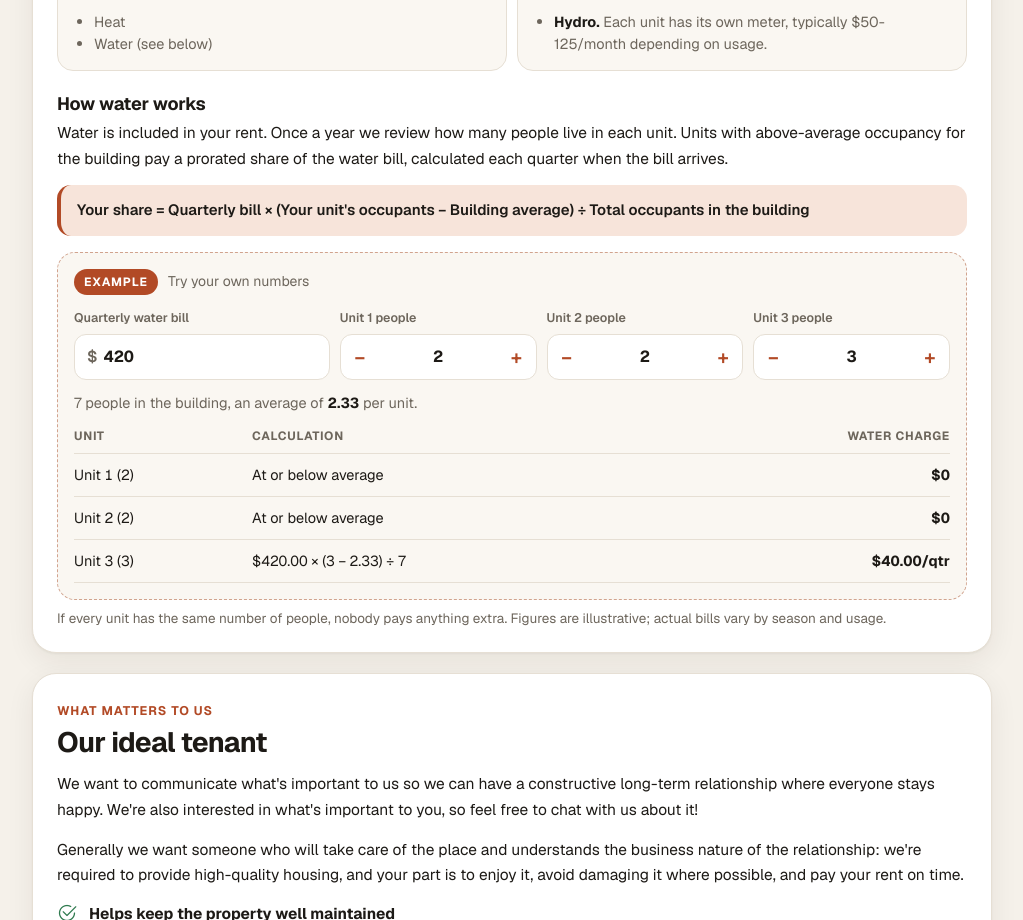
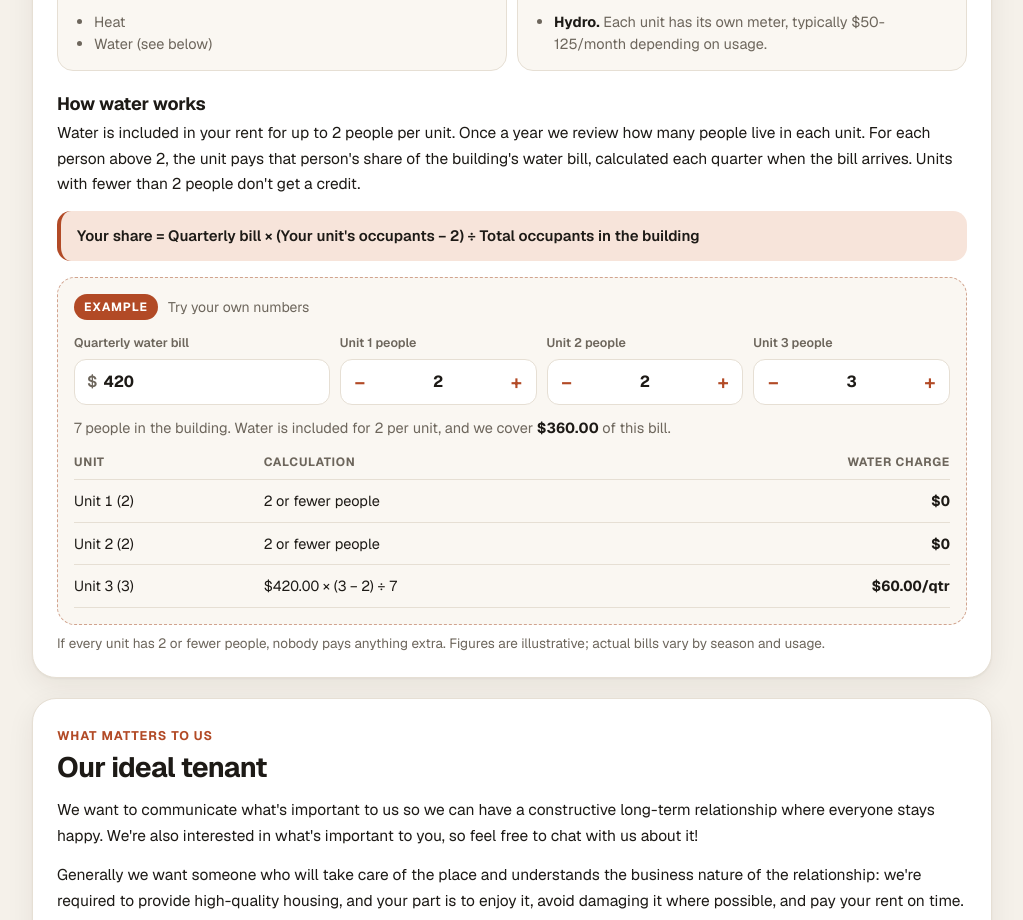
Before and after one commit to ndroo/parking, a Next.js app: page /guide in a window 1280 px wide. Shown: the part 2020-2940 px from the top of the page, without its empty margins (128-1151 px from the left). Built offline with nearby package versions, Linux system fonts and the light colour scheme; no server answers.

Commit message:
Water: fixed 2-person allowance per unit, no credits below
Co-Authored-By: Claude Opus 5.5 (1M context) <noreply@anthropic.com>

```diff
--- a/src/app/guide/WaterCalculator.tsx
+++ b/src/app/guide/WaterCalculator.tsx
@@ -3,22 +3,22 @@ import { useState } from "react";
 import g from "./guide.module.css";
 
 const money = (n: number) => n.toLocaleString("en-CA", { style: "currency", currency: "CAD", minimumFractionDigits: 2, maximumFractionDigits: 2 });
-const fmt = (n: number) => (Number.isInteger(n) ? String(n) : n.toFixed(2));
 
 // Interactive version of the water proration example in the guide
-export default function WaterCalculator({ initialBill, initialOccupants }: { initialBill: number; initialOccupants: number[] }) {
+export default function WaterCalculator({ initialBill, initialOccupants, included }: { initialBill: number; initialOccupants: number[]; included: number }) {
   const [bill, setBill] = useState(String(initialBill));
   const [people, setPeople] = useState(initialOccupants.map(String));
 
   const billNum = Math.max(0, Number(bill) || 0);
   const counts = people.map(p => Math.max(0, Math.floor(Number(p) || 0)));
   const total = counts.reduce((a, b) => a + b, 0);
-  const avg = counts.length ? total / counts.length : 0;
+  // Each person above the included allowance pays their per-person share; no credits below it
   const rows = counts.map(n => {
-    const above = n - avg;
-    const charge = total > 0 && above > 1e-9 ? (billNum * above) / total : 0;
+    const above = Math.max(0, n - included);
+    const charge = total > 0 ? (billNum * above) / total : 0;
     return { n, above, charge };
   });
+  const charged = rows.reduce((a, r) => a + r.charge, 0);
   const changed = billNum !== initialBill || counts.some((c, i) => c !== initialOccupants[i]);
 
   return (
@@ -54,7 +54,7 @@ export default function WaterCalculator({ initialBill, initialOccupants }: { ini
       </div>
 
       <p className={g.calcSummary}>
-        {total} {total === 1 ? "person" : "people"} in the building, an average of <b>{fmt(Math.round(avg * 100) / 100)}</b> per unit.
+        {total} {total === 1 ? "person" : "people"} in the building. Water is included for {included} per unit, and we cover <b>{money(Math.max(0, billNum - charged))}</b> of this bill.
       </p>
 
       <table className={g.calcTable}>
@@ -63,7 +63,7 @@ export default function WaterCalculator({ initialBill, initialOccupants }: { ini
           {rows.map((r, i) => (
             <tr key={i}>
               <td>Unit {i + 1} ({r.n})</td>
-              <td>{r.charge > 0 ? `${money(billNum)} × (${r.n} − ${fmt(Math.round(avg * 100) / 100)}) ÷ ${total}` : "At or below average"}</td>
+              <td>{r.charge > 0 ? `${money(billNum)} × (${r.n} − ${included}) ÷ ${total}` : `${included} or fewer people`}</td>
               <td><b>{r.charge > 0 ? `${money(r.charge)}/qtr` : "$0"}</b></td>
             </tr>
           ))}
--- a/src/app/guide/page.tsx
+++ b/src/app/guide/page.tsx
@@ -114,7 +114,7 @@ export default async function GuidePage() {
           <h3 className={g.h3}>How water works</h3>
           <p className={g.p}>{GUIDE.utilities.water.summary}</p>
           <div className={g.formula}>{GUIDE.utilities.water.formula}</div>
-          <WaterCalculator initialBill={GUIDE.utilities.water.example.bill} initialOccupants={GUIDE.utilities.water.example.occupants} />
+          <WaterCalculator initialBill={GUIDE.utilities.water.example.bill} initialOccupants={GUIDE.utilities.water.example.occupants} included={GUIDE.utilities.water.included} />
           <p className={g.small}>{GUIDE.utilities.water.example.note}</p>
         </section>
 
--- a/src/lib/tenantGuide.ts
+++ b/src/lib/tenantGuide.ts
@@ -49,12 +49,13 @@ export const GUIDE = {
     included: ["Heat", "Water (see below)"],
     notIncluded: [{ name: "Hydro", note: "Each unit has its own meter, typically $50-125/month depending on usage." }],
     water: {
-      summary: "Water is included in your rent. Once a year we review how many people live in each unit. Units with above-average occupancy for the building pay a prorated share of the water bill, calculated each quarter when the bill arrives.",
-      formula: "Your share = Quarterly bill × (Your unit's occupants − Building average) ÷ Total occupants in the building",
+      included: 2,
+      summary: "Water is included in your rent for up to 2 people per unit. Once a year we review how many people live in each unit. For each person above 2, the unit pays that person's share of the building's water bill, calculated each quarter when the bill arrives. Units with fewer than 2 people don't get a credit.",
+      formula: "Your share = Quarterly bill × (Your unit's occupants − 2) ÷ Total occupants in the building",
       example: {
         bill: 420,
         occupants: [2, 2, 3],
-        note: "If every unit has the same number of people, nobody pays anything extra. Figures are illustrative; actual bills vary by season and usage.",
+        note: "If every unit has 2 or fewer people, nobody pays anything extra. Figures are illustrative; actual bills vary by season and usage.",
       },
     },
   },
```
